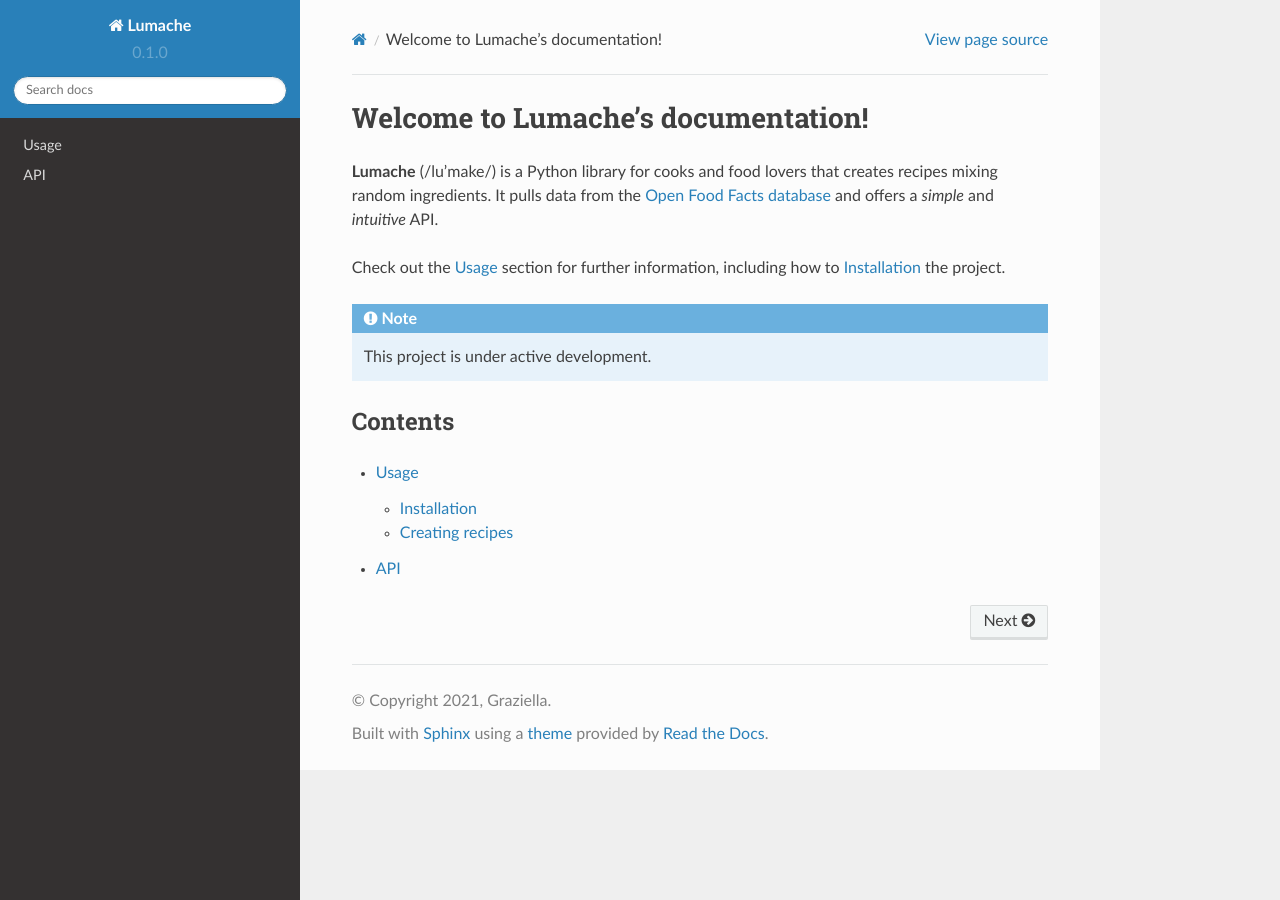
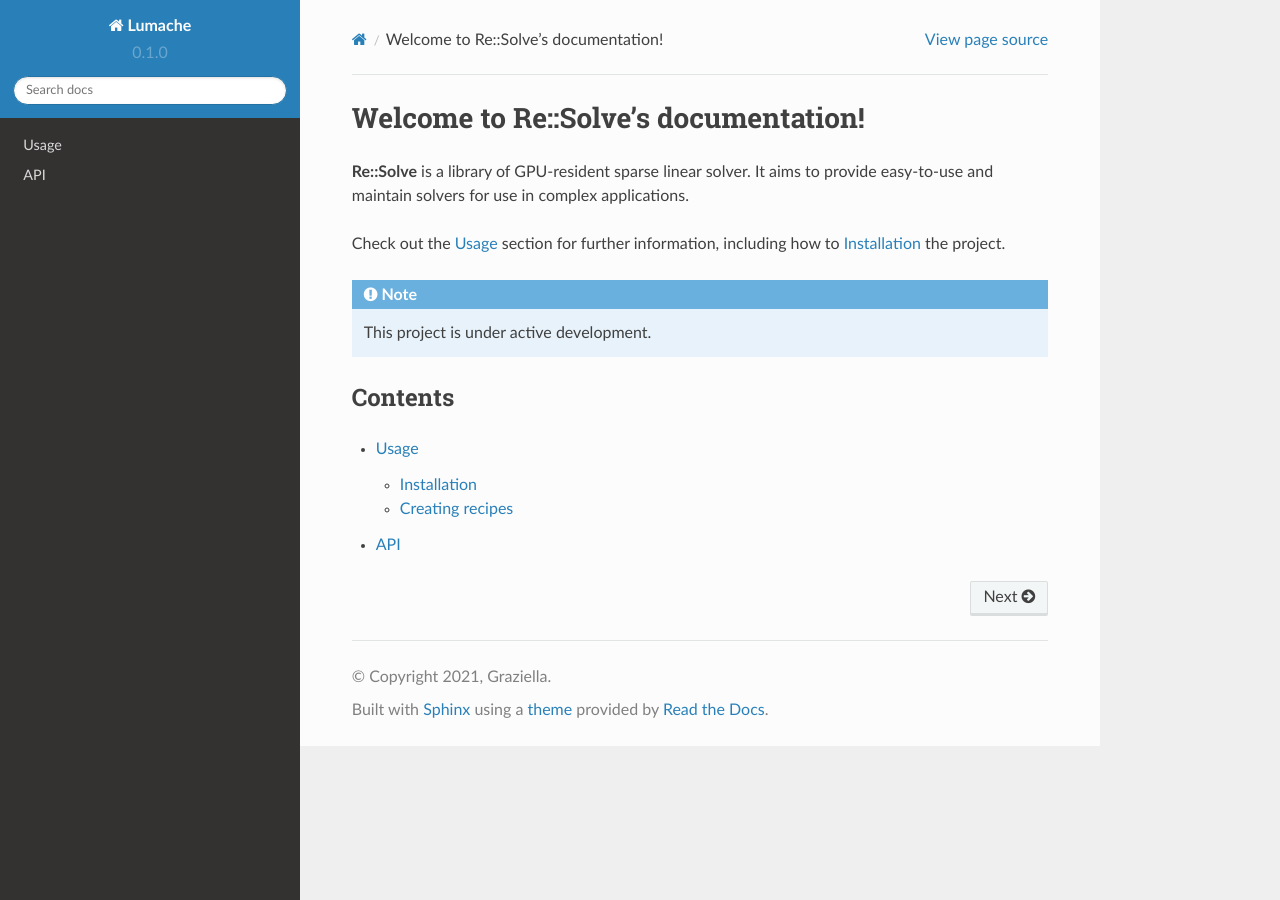
Before and after one commit to pelesh/ReSolve, a Sphinx documentation site: the page built from docs/source/index.rst, in a window 1280 px wide. Built offline with Sphinx 7.4.7 and the Read the Docs theme 2.0.0, drawn with Linux system fonts in a browser that asks for light colours.

Commit message:
Update index.rst

```diff
--- a/docs/source/index.rst
+++ b/docs/source/index.rst
@@ -1,10 +1,8 @@
-Welcome to Lumache's documentation!
+Welcome to Re::Solve's documentation!
 ===================================
 
-**Lumache** (/lu'make/) is a Python library for cooks and food lovers
-that creates recipes mixing random ingredients.
-It pulls data from the `Open Food Facts database <https://world.openfoodfacts.org/>`_
-and offers a *simple* and *intuitive* API.
+**Re::Solve** is a library of GPU-resident sparse linear solver. It aims to provide easy-to-use
+and maintain solvers for use in complex applications.
 
 Check out the :doc:`usage` section for further information, including
 how to :ref:`installation` the project.
```
